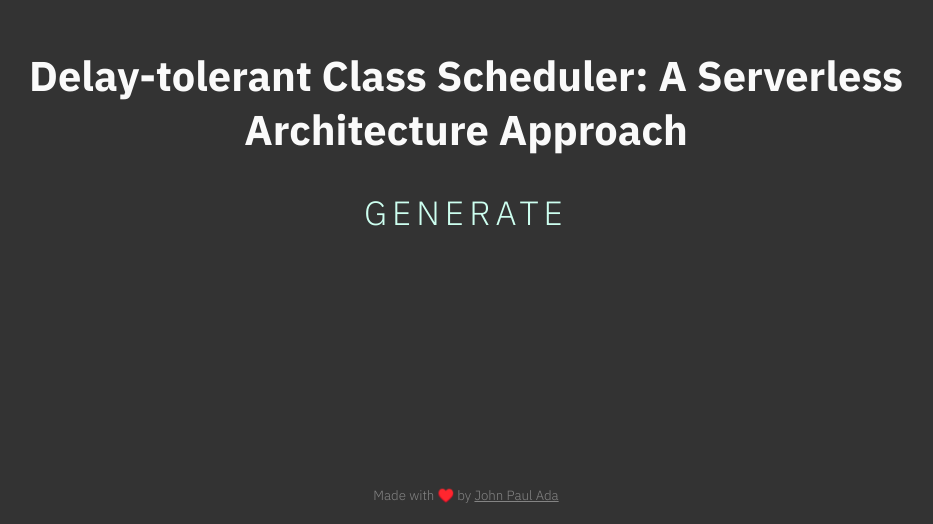
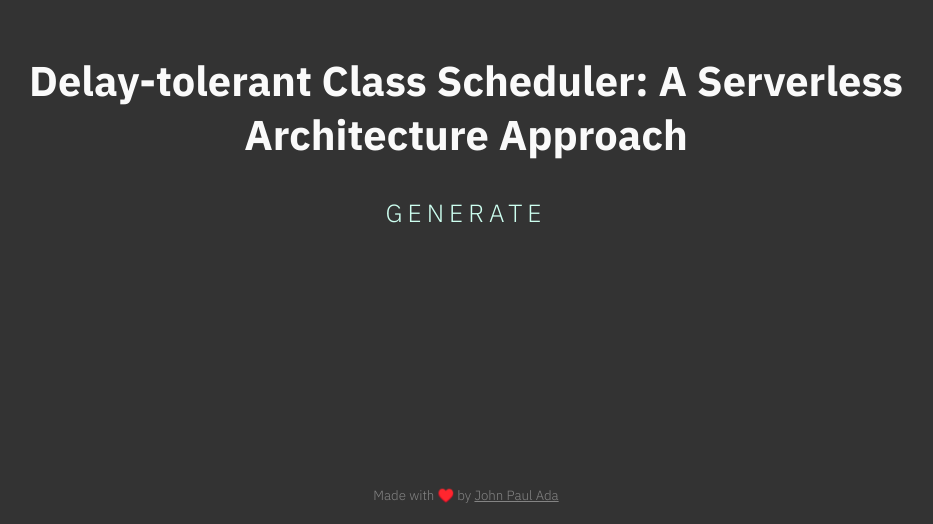
Before and after one commit to johnpaulada/thesis-title-generator, a React (Create React App) app: page / in a window 1280 px wide. Shown: the part 276-800 px from the top of the page, without its empty margins (174-1107 px from the left). Built offline with nearby package versions, Linux system fonts and the light colour scheme.

Commit message:
Changed button size

```diff
--- a/src/Styles.js
+++ b/src/Styles.js
@@ -28,7 +28,7 @@ export const GenerateButton = styled.button`
     font-family: 'IBM Plex Sans', sans-serif;
     font-weight: 300;
     letter-spacing: 5px;
-    font-size: calc(0.5em + 2vw);
+    font-size: calc(0.75em + 1vw);
     cursor: pointer;
     outline: none;
 `
```
